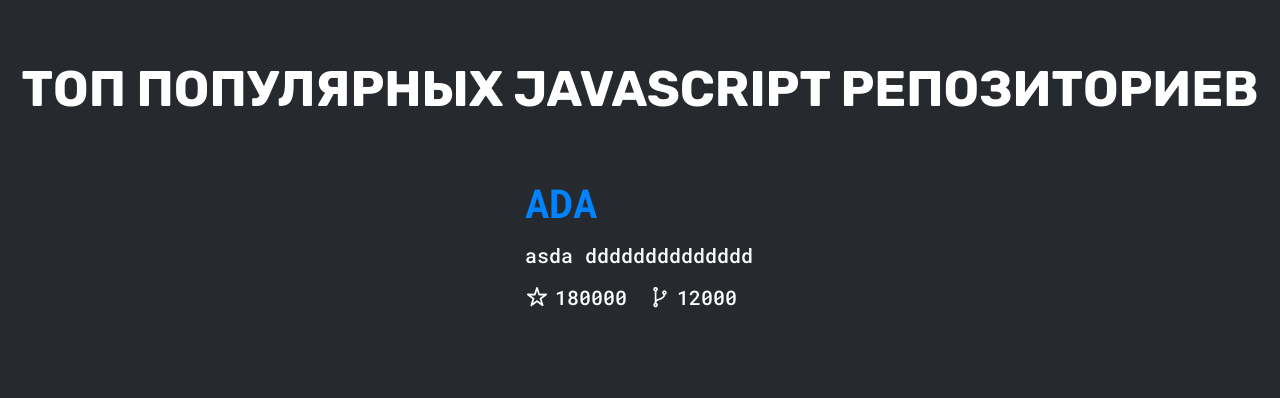
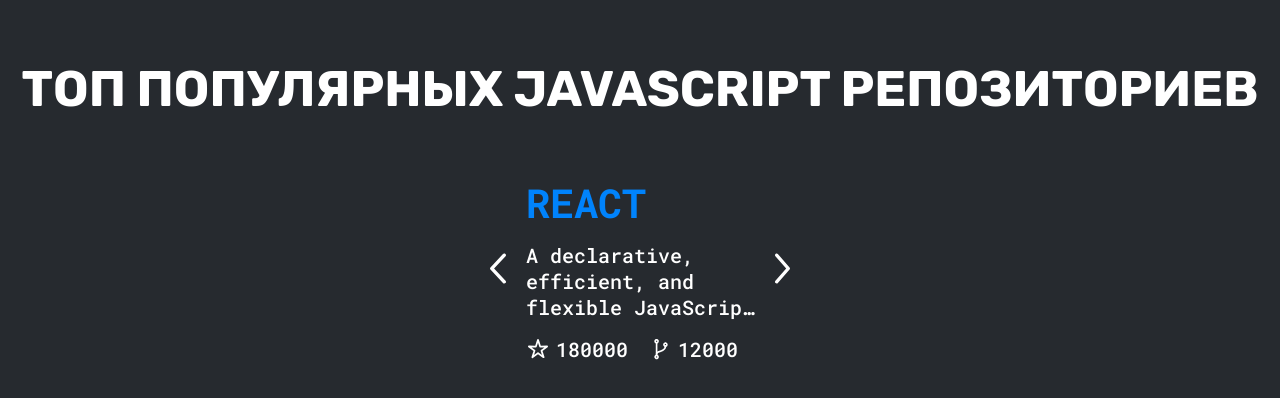
Before and after one commit to vasiljev-sr/github-libs, a React app: page / in a window 1280 px wide. Shown: the top 398 px of the page. Built offline with nearby package versions, Linux system fonts and the light colour scheme.

Commit message:
Добавил слайдел

```diff
--- a/src/components/Page/Page.tsx
+++ b/src/components/Page/Page.tsx
@@ -2,12 +2,24 @@
 import classNames from 'classnames';
 import './Page.css';
 import { ShortInfo } from '@components/ShortInfo/ShortInfo';
+import { Slider } from '@components/Slider/Slider';
 
 export const Page: FC = () => {
   return (
     <main className="page">
       <h1 className={classNames('title', 'page__title')}>Топ популярных Javascript репозиториев</h1>
-      <ShortInfo title={'ada'} description={'asda dddddddddddddd '} stars={180000} forks={12000} />
+      <section className="page__slider">
+        <Slider>
+          <ShortInfo
+            title={'React'}
+            description={'A declarative, efficient, and flexible JavaScript library for building user interfaces.'}
+            stars={180000}
+            forks={12000}
+          />
+          <ShortInfo title={'ada'} description={'asda dddddddddddddd '} stars={180000} forks={12000} />
+          <ShortInfo title={'ada'} description={'asda dddddddddddddd '} stars={180000} forks={12000} />
+        </Slider>
+      </section>
     </main>
   );
 };
```
